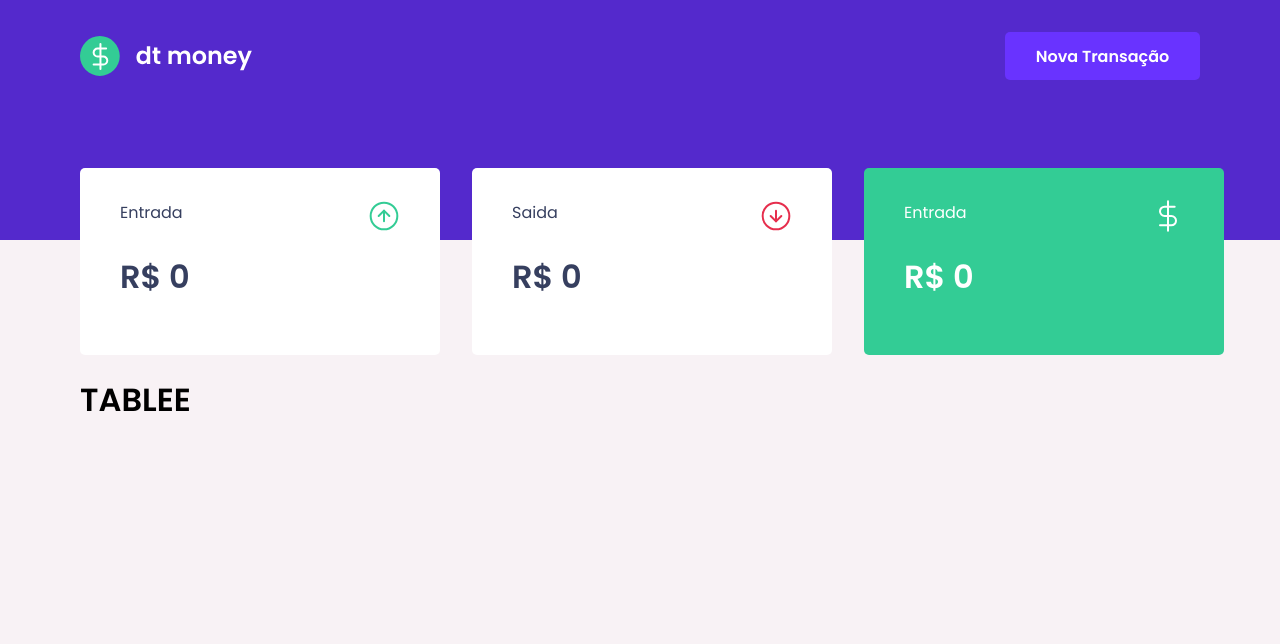
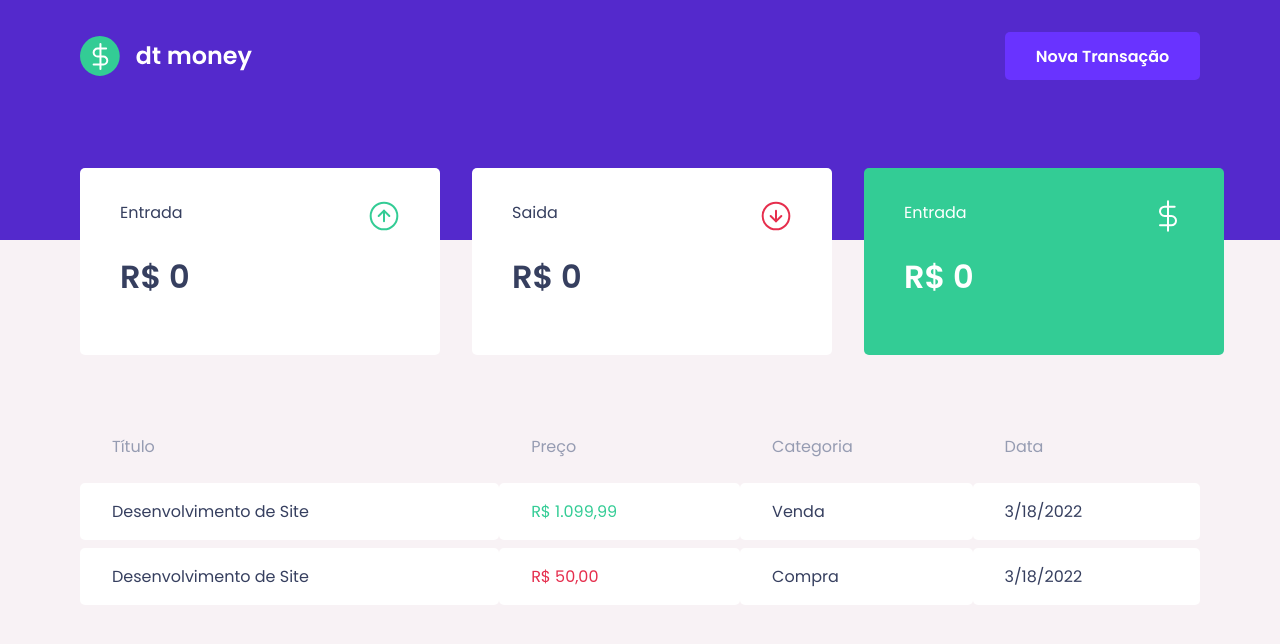
Before and after one commit to nathanosti/dtmoney-ignite, a React (Create React App) app: page / in a window 1280 px wide. Shown: the top 644 px of the page. Built offline with nearby package versions, Linux system fonts and the light colour scheme.

Commit message:
✨ Finish TransactionsTable component

```diff
--- a/src/components/TransactionsTable/index.tsx
+++ b/src/components/TransactionsTable/index.tsx
@@ -1,11 +1,61 @@
 import { FC } from "react";
+import { Container, Table, TBodyContent } from "./styles";
 
 export const TransactionsTable: FC = () => {
+  interface ISummaryItems {
+    title: string;
+    price: number;
+    isPositive: boolean;
+    category: string;
+    date: string;
+  }
+
+  const today = new Date().toLocaleDateString();
+
+  const tableDataArr: ISummaryItems[] = [
+    {
+      title: "Desenvolvimento de Site",
+      price: 1099.99,
+      isPositive: true,
+      category: "Venda",
+      date: today,
+    },
+    {
+      title: "Desenvolvimento de Site",
+      price: 50,
+      isPositive: false,
+      category: "Compra",
+      date: today,
+    },
+  ];
+
   return (
     <>
-      <h1>
-        TABLEE
-      </h1>
+      <Container>
+        <Table>
+          <thead>
+            <tr>
+              <th>Título</th>
+              <th>Preço</th>
+              <th>Categoria</th>
+              <th>Data</th>
+            </tr>
+          </thead>
+
+          <tbody>
+            {tableDataArr.map((item, index) => (
+              <tr key={index}>
+                <TBodyContent>{item.title}</TBodyContent>
+                <TBodyContent textColor={item.isPositive ? 'var(--green)' : 'var(--red)'}>
+                  {item.price.toLocaleString('pt-BR', {style: 'currency', currency: 'BRL'})}
+                </TBodyContent>
+                <TBodyContent>{item.category}</TBodyContent>
+                <TBodyContent>{item.date}</TBodyContent>
+              </tr>
+            ))}
+          </tbody>
+        </Table>
+      </Container>
     </>
-  )
-}
+  );
+};
--- a/src/components/TransactionsTable/styles.ts
+++ b/src/components/TransactionsTable/styles.ts
@@ -1 +1,34 @@
 import styled from "styled-components";
+
+export const Container = styled.div`
+  width: 100%;
+
+  margin-top: 3.5rem;
+`;
+
+export const Table = styled.table`
+  width: 100%;
+
+  border-spacing: 0 0.5rem;
+
+  th {
+    color: var(--text);
+    font-weight: 400;
+    padding: 1rem 2rem;
+    text-align: left;
+    line-height: 1.5rem;
+  }
+`;
+
+export const TBodyContent = styled.td<ITBody>`
+  padding: 1rem 2rem;
+  border: 0;
+  background: #fff;
+  border-radius: 5px;
+
+  color: ${(props) => (!props.textColor ? "var(--title)" : props.textColor)};
+`;
+
+interface ITBody {
+  textColor?: string;
+}
--- a/src/styles/global.tsx
+++ b/src/styles/global.tsx
@@ -5,7 +5,9 @@ export const GlobalStyle = createGlobalStyle`
     --background: #f8f2f5;
     --blue: #5429CC;
     --title: #363F5F;
+    --text: #969CB2;
     --green: #33CC95;
+    --red: #E52E4D;
   }
 
   html {
```
